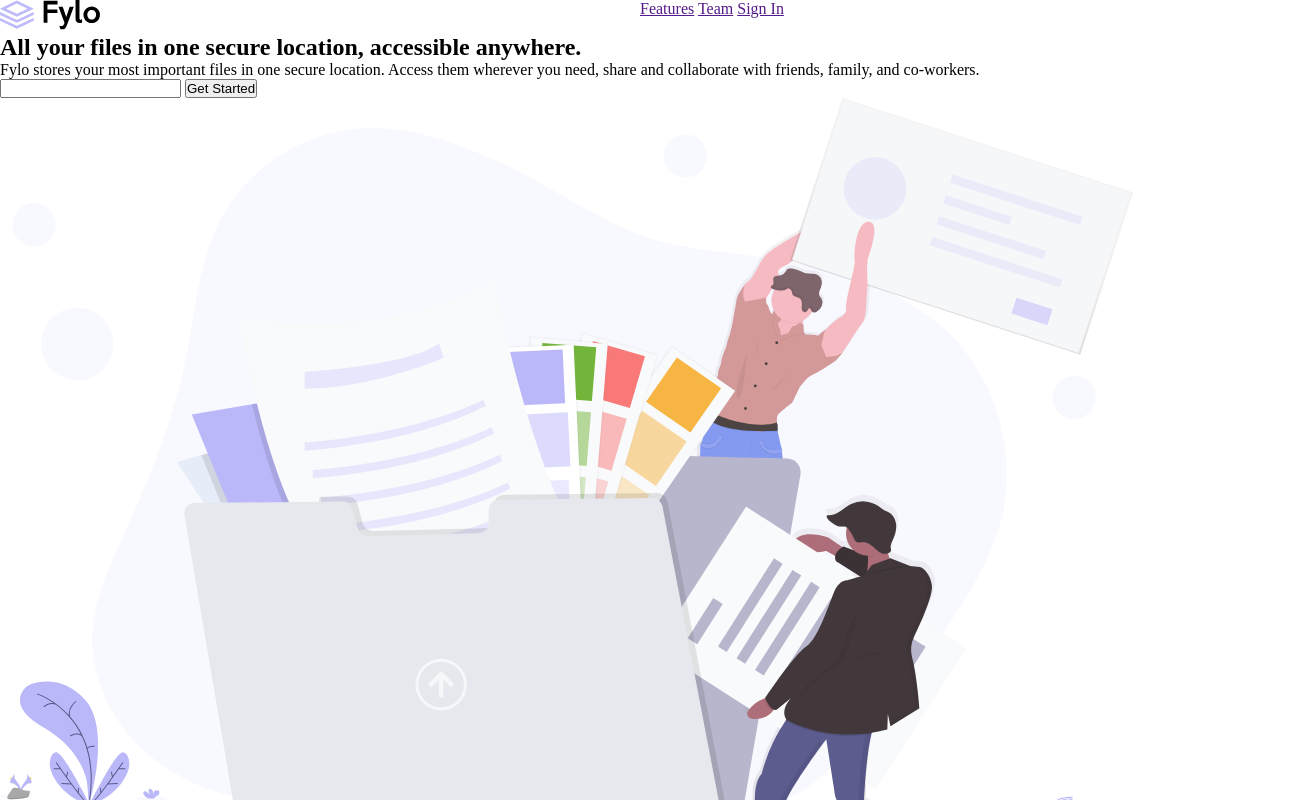
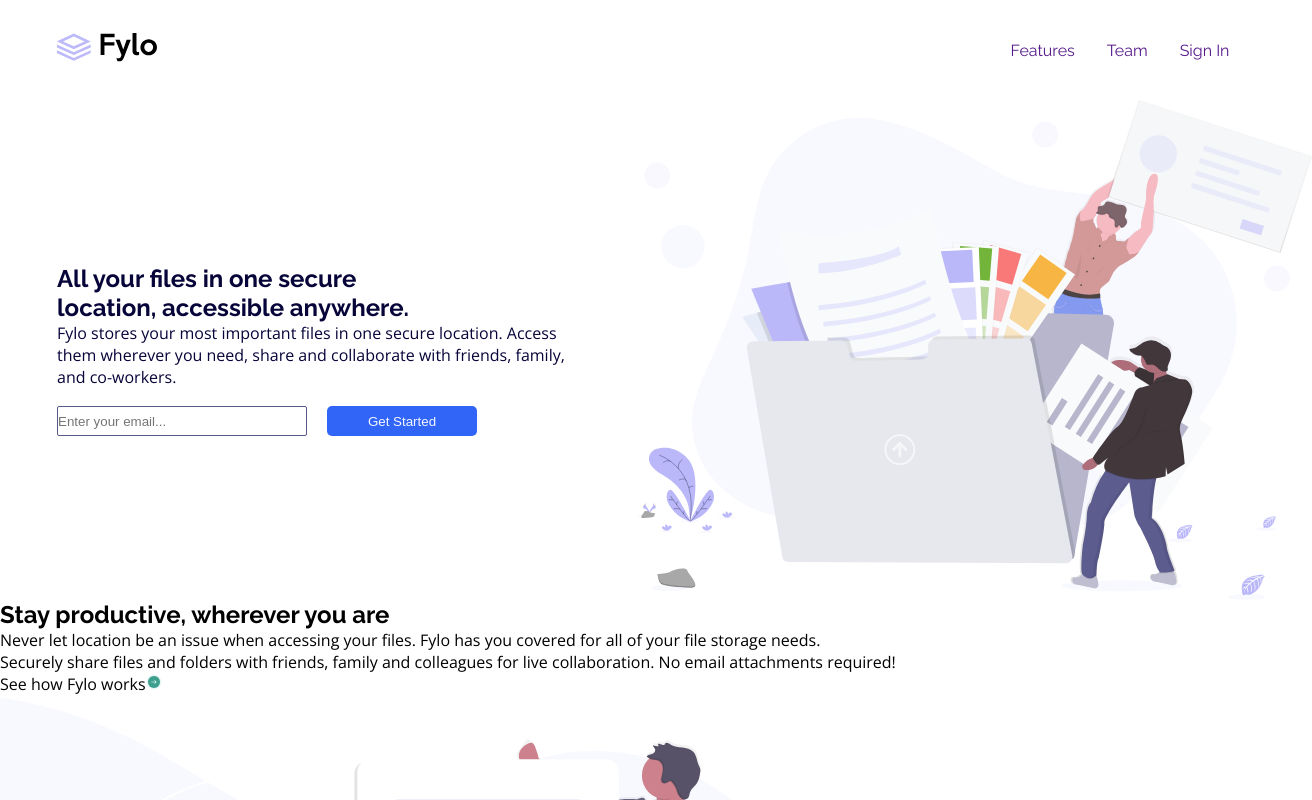
Before and after one commit to victordlh29/fylo-landing-page-with-two-column-layout-master, a plain HTML site: page index.html in a window 1280 px wide. Shown: the top 800 px of the page, 1312 px wide, since content can reach past the window. Drawn offline with nearby package versions, Linux system fonts and the light colour scheme.

Commit message:
inportation fonts and desing first section

```diff
--- a/assets/Style/index.css
+++ b/assets/Style/index.css
@@ -1,3 +1,24 @@
+/* Front-end Style Guide */
+:root {
+
+  /* Colors: */
+
+  /* Primary */
+
+  --Very-Dark-Blue: hsl(243, 87%, 12%);
+  --Desaturated-Blue: hsl(238, 22%, 44%);
+
+  /* Accent */
+
+  --Bright-Blue: hsl(224, 93%, 58%);
+  --Moderate-Cyan: hsl(170, 45%, 43%);
+
+  /* Neutral */
+
+  --Light-Grayish-Blue: hsl(240, 75%, 98%);
+  --Light-Gray: hsl(0, 0%, 75%);
+}
+
 * {
   margin: 0;
   padding: 0;
@@ -7,20 +28,95 @@
 body {
   width: 100%;
   height: 100%;
+  font-family: 'Open Sans', sans-serif;
 }
+
+h1 {
+  font-family: 'Raleway', sans-serif;
+  font-weight: 700;
+}
+
 #navbar {
   display: flex;
   flex-direction: row;
+  height: 100px;
+  align-items: center;
+  justify-content: center;
 }
 
 #row-1 {
-    width: 50%;
+  width: 75%;
 }
 
 #row-2 {
-    width: 50%;
+  width: 25%;
+  display: flex;
+  gap: 2rem;
+  justify-content: center;
+  font-weight: 400;
+  font-family: 'Raleway', sans-serif;
+}
+
+a {
+  text-decoration: none;
 }
 
 #logo {
   width: 100px;
+  margin-left: 57px;
 }
+
+#Get-Started-Section {
+  display: flex;
+  flex-direction: row;
+  margin-left: 57px;
+  align-items: center;
+}
+
+#title-1 {
+  display: flex;
+  flex-direction: column;
+  color: var(--Very-Dark-Blue);
+  width: 50%;
+}
+
+#text-1 {
+  font-size: 35px;
+}
+
+#email {
+  height: 30px;
+  width: 250px;
+  border: 1px solid var(--Desaturated-Blue);
+  border-radius: 2px 2px 2px 2px;
+  outline: none;
+}
+
+.submit {
+  width: 150px;
+  height: 30px;
+  color: var(--Light-Grayish-Blue);
+  background-color: var(--Bright-Blue);
+  border: none;
+  cursor: pointer;
+  border-radius: 5px 5px 5px 5px;
+}
+
+#imput-email {
+  padding-top: 18px;
+  display: flex;
+}
+
+.submit {
+  margin-left: 20px;
+}
+
+#illustration {
+  height: 500px;
+}
+
+.content-illustration {
+  display: flex;
+  justify-content: center;
+  width: 50%;
+}
--- a/index.html
+++ b/index.html
@@ -8,6 +8,18 @@
 
   <link rel="icon" type="image/png" sizes="32x32" href="assets/images/favicon-32x32.png">
   <link rel="stylesheet" href="assets/Style/index.css">
+  <link rel="stylesheet" href="https://cdnjs.cloudflare.com/ajax/libs/font-awesome/6.5.1/css/all.min.css"
+    integrity="sha512-DTOQO9RWCH3ppGqcWaEA1BIZOC6xxalwEsw9c2QQeAIftl+Vegovlnee1c9QX4TctnWMn13TZye+giMm8e2LwA=="
+    crossorigin="anonymous" referrerpolicy="no-referrer" />
+  <link rel="preconnect" href="https://fonts.googleapis.com">
+  <link rel="preconnect" href="https://fonts.gstatic.com" crossorigin>
+  <link href="https://fonts.googleapis.com/css2?family=Open+Sans:ital@0;1&display=swap" rel="stylesheet">
+  <link rel="preconnect" href="https://fonts.googleapis.com">
+  <link rel="preconnect" href="https://fonts.gstatic.com" crossorigin>
+  <link rel="preconnect" href="https://fonts.googleapis.com">
+  <link rel="preconnect" href="https://fonts.gstatic.com" crossorigin>
+  <link href="https://fonts.googleapis.com/css2?family=Raleway:ital,wght@0,400;0,700;1,400;1,700&display=swap"
+    rel="stylesheet">
   <title>Frontend Mentor | Fylo landing page with two column layout</title>
 
   <!-- Feel free to remove these styles or customise in your own stylesheet 👍 -->
@@ -36,27 +48,32 @@
         <a href=""> Sign In</a>
       </div>
     </nav>
-    <section>
-      <div>
-        <h1>All your files in one secure location, accessible anywhere.</h1>
-        <p> Fylo stores your most important files in one secure location.
-          Access them wherever you need, share and collaborate with friends,
-          family, and co-workers.</p>
-        <input type="text"> <button> Get Started</button>
+    <section id="Get-Started-Section">
+      <div id="title-1">
+        <h1>All your files in one secure <br> location, accessible anywhere.</h1>
+        <div id="content-text-1">
+          <p class="text-1"> Fylo stores your most important files in one secure location.
+            Access <br> them wherever you need, share and collaborate with friends,
+            family, <br> and co-workers.</p>
+        </div>
+        <div id="imput-email">
+          <input id="email" type="email" placeholder="Enter your email...">
+          <button class="submit"> Get Started</button>
+        </div>
       </div>
-      <div>
-        <img src="assets/images/illustration-1.svg" alt="illustration-1">
+      <div class="content-illustration">
+        <img id="illustration" src="assets/images/illustration-1.svg" alt="illustration-1">
       </div>
     </section>
     <section>
-      <div>
+      <div id="">
         <h1>Stay productive, wherever you are</h1>
         <p> Never let location be an issue when accessing your files. Fylo has you
           covered for all of your file storage needs.</p>
         <p>Securely share files and folders with friends, family and colleagues for
           live collaboration. No email attachments required!</p>
         <p> See how Fylo works<img src="assets/images/icon-arrow.svg" alt=""></p>
-        <div>
+        <div class="content-illustration">
           <img src="assets/images/illustration-2.svg" alt="">
         </div>
       </div>
@@ -131,7 +148,7 @@
   Terms
   Privacy -->
 
- <!--  <footer>
+  <!--  <footer>
     <p class="attribution">
       Challenge by <a href="https://www.frontendmentor.io?ref=challenge" target="_blank">Frontend Mentor</a>.
       Coded by <a href="#">Your Name Here</a>.
@@ -140,15 +157,28 @@
 </body>
 <footer style="height: 150px;">
   <img src="assets/images/logo.svg" alt="">
-  <div>
-    <img src="assets/images/icon-phone.svg" alt="">
-    <img src="assets/images/icon-email.svg" alt="">
-  </div>
-
-  <div>
-    <span><i class="fa-brands fa-facebook"></i></span>
-    <i class="fa-brands fa-twitter"></i>
-    <i class="fa-brands fa-instagram"></i>
+  <div id="footer-container">
+    <div id="contact">
+      <img src="assets/images/icon-phone.svg" alt="" style="background-color: black;">
+      <p>Phone: +1-543-123-4567</p>
+      <img src="assets/images/icon-email.svg" alt="" style="background-color: black;">
+      <p>example@fylo.com</p>
+    </div>
+    <div id="options-container">
+      <a href="">About Us</a>
+      <a href=""> Jobs</a>
+      <a href="">Press</a>
+      <a href="">Blog</a>
+      <a href=""> Contact Us </a>
+      <a href="">Terms</a>
+      <a href="">Privacy</a>
+    </div>
+    <div id="social-media">
+      <span style="color: #000;"><i class="fa-brands fa-facebook"></i></span>
+      <span><i class="fa-brands fa-twitter"></i></span>
+      <span><i class="fa-brands fa-instagram"></i></span>
+    </div>
   </div>
 </footer>
+
 </html>
```
